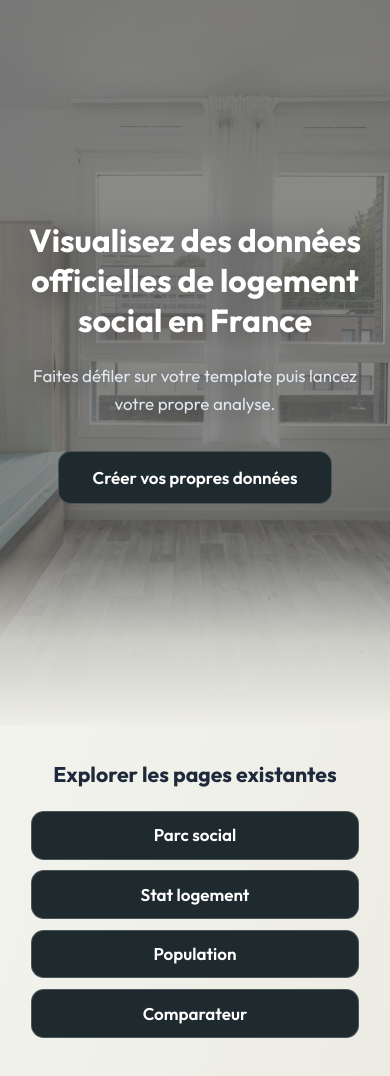
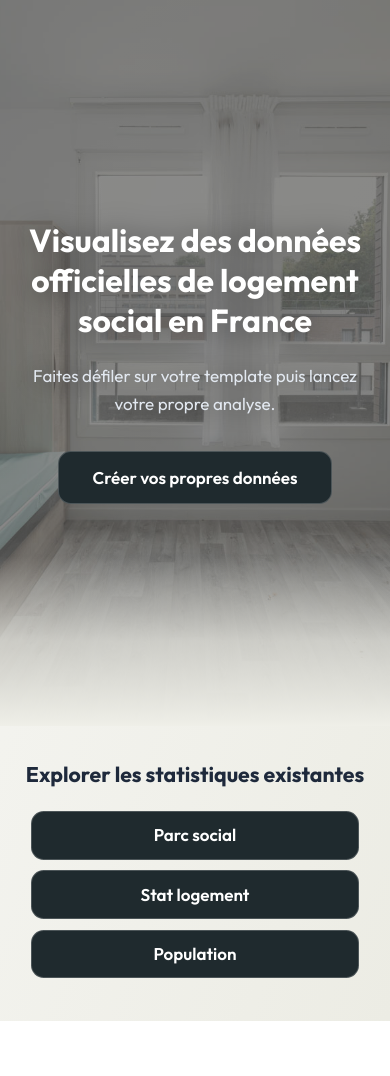
Before and after one commit to gregwargamer/SAE401, a React (Vite) app in the folder front/: page / in a window 390 px wide. Shown: the top 1076 px of the page. After the commit the page ends 1021 px from the top, so only its background shows below. Built offline with nearby package versions, Linux system fonts and the light colour scheme.

Commit message:
Retirer le bouton comparateur et centrer les boutons d'accueil

```diff
--- a/front/src/pages/HomePage.jsx
+++ b/front/src/pages/HomePage.jsx
@@ -6,7 +6,6 @@ const HomePage = () => {
     { to: "/parc-social", label: "Parc social" },
     { to: "/logement", label: "Stat logement" },
     { to: "/population", label: "Population" },
-    { to: "/custom", label: "Comparateur" },
   ];
 
   return (
@@ -49,15 +48,15 @@ const HomePage = () => {
           className="text-xl sm:text-2xl font-extrabold text-slate-800 mb-5 sm:mb-3 home-hero-enter"
           style={{ animationDelay: "260ms" }}
         >
-          Explorer les pages existantes
+          Explorer les statistiques existantes
         </h2>
 
-        <div className="w-[92%] sm:w-[95%] max-w-6xl mx-auto grid grid-cols-1 sm:grid-cols-2 lg:grid-cols-4 gap-2.5">
+        <div className="w-[92%] sm:w-[95%] max-w-6xl mx-auto flex flex-wrap justify-center gap-2.5">
           {pagesExistantes.map((page, index) => (
             <Link
               key={page.to}
               to={page.to}
-              className="w-full inline-flex items-center justify-center px-5 py-2.5 rounded-xl bg-[#1f2a2e] text-white font-semibold border border-white/20 hover:bg-[#26343a] transition-colors duration-200 home-hero-enter"
+              className="w-full sm:w-[220px] inline-flex items-center justify-center px-5 py-2.5 rounded-xl bg-[#1f2a2e] text-white font-semibold border border-white/20 hover:bg-[#26343a] transition-colors duration-200 home-hero-enter"
               style={{ animationDelay: `${300 + index * 50}ms` }}
             >
               {page.label}
```
